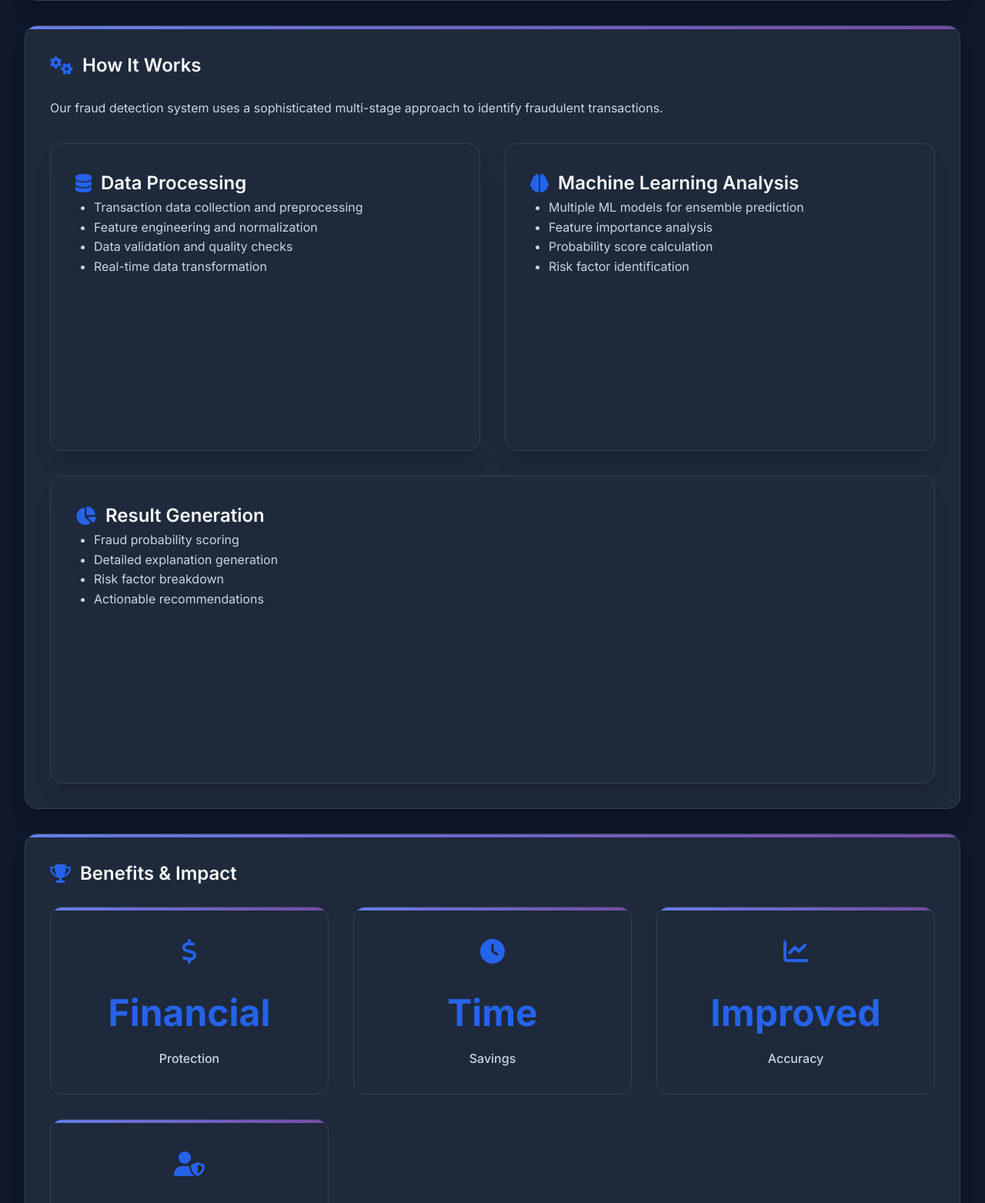
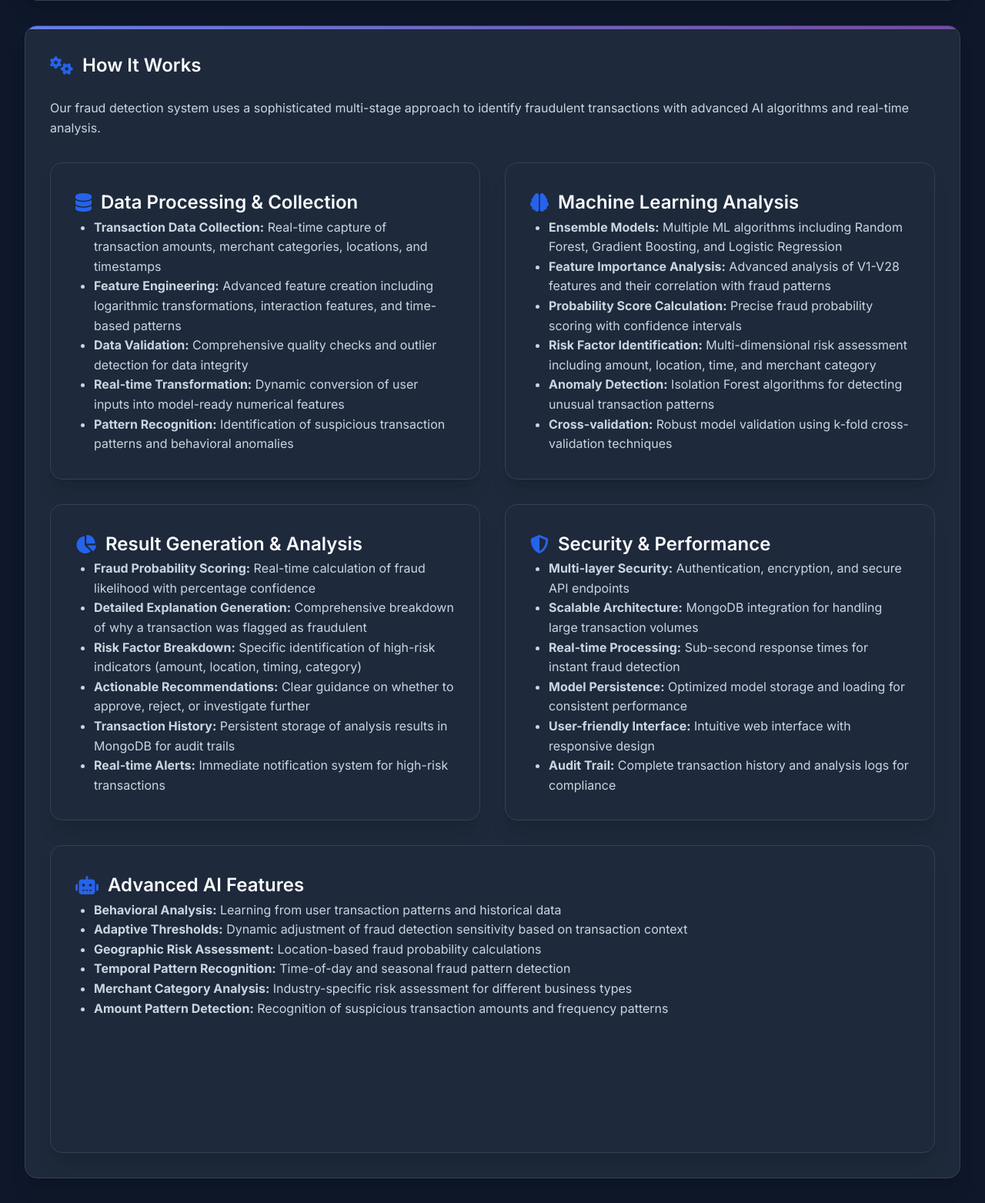
Before and after one commit to Bhogesh02/FraudGuard, a Flask app: page /about in a window 1280 px wide. Shown: the part 2835-4398 px from the top of the page at 77% size. Run offline with Flask 3, Linux system fonts and the light colour scheme.

Commit message:
about adding

```diff
--- a/templates/about.html
+++ b/templates/about.html
@@ -368,20 +368,21 @@
                 </h2>
             </div>
             <p style="color: var(--text-secondary); margin-bottom: 2rem;">
-                Our fraud detection system uses a sophisticated multi-stage approach to identify fraudulent transactions.
+                Our fraud detection system uses a sophisticated multi-stage approach to identify fraudulent transactions with advanced AI algorithms and real-time analysis.
             </p>
 
             <div class="analytics-container">
                 <div class="chart-container">
                     <h3 class="card-title">
                         <i class="fas fa-database"></i>
-                        Data Processing
+                        Data Processing & Collection
                     </h3>
                     <ul style="color: var(--text-secondary); padding-left: 1.5rem;">
-                        <li>Transaction data collection and preprocessing</li>
-                        <li>Feature engineering and normalization</li>
-                        <li>Data validation and quality checks</li>
-                        <li>Real-time data transformation</li>
+                        <li><strong>Transaction Data Collection:</strong> Real-time capture of transaction amounts, merchant categories, locations, and timestamps</li>
+                        <li><strong>Feature Engineering:</strong> Advanced feature creation including logarithmic transformations, interaction features, and time-based patterns</li>
+                        <li><strong>Data Validation:</strong> Comprehensive quality checks and outlier detection for data integrity</li>
+                        <li><strong>Real-time Transformation:</strong> Dynamic conversion of user inputs into model-ready numerical features</li>
+                        <li><strong>Pattern Recognition:</strong> Identification of suspicious transaction patterns and behavioral anomalies</li>
                     </ul>
                 </div>
 
@@ -391,25 +392,61 @@
                         Machine Learning Analysis
                     </h3>
                     <ul style="color: var(--text-secondary); padding-left: 1.5rem;">
-                        <li>Multiple ML models for ensemble prediction</li>
-                        <li>Feature importance analysis</li>
-                        <li>Probability score calculation</li>
-                        <li>Risk factor identification</li>
+                        <li><strong>Ensemble Models:</strong> Multiple ML algorithms including Random Forest, Gradient Boosting, and Logistic Regression</li>
+                        <li><strong>Feature Importance Analysis:</strong> Advanced analysis of V1-V28 features and their correlation with fraud patterns</li>
+                        <li><strong>Probability Score Calculation:</strong> Precise fraud probability scoring with confidence intervals</li>
+                        <li><strong>Risk Factor Identification:</strong> Multi-dimensional risk assessment including amount, location, time, and merchant category</li>
+                        <li><strong>Anomaly Detection:</strong> Isolation Forest algorithms for detecting unusual transaction patterns</li>
+                        <li><strong>Cross-validation:</strong> Robust model validation using k-fold cross-validation techniques</li>
+                    </ul>
+                </div>
+            </div>
+
+            <div class="analytics-container" style="margin-top: 2rem;">
+                <div class="chart-container">
+                    <h3 class="card-title">
+                        <i class="fas fa-chart-pie"></i>
+                        Result Generation & Analysis
+                    </h3>
+                    <ul style="color: var(--text-secondary); padding-left: 1.5rem;">
+                        <li><strong>Fraud Probability Scoring:</strong> Real-time calculation of fraud likelihood with percentage confidence</li>
+                        <li><strong>Detailed Explanation Generation:</strong> Comprehensive breakdown of why a transaction was flagged as fraudulent</li>
+                        <li><strong>Risk Factor Breakdown:</strong> Specific identification of high-risk indicators (amount, location, timing, category)</li>
+                        <li><strong>Actionable Recommendations:</strong> Clear guidance on whether to approve, reject, or investigate further</li>
+                        <li><strong>Transaction History:</strong> Persistent storage of analysis results in MongoDB for audit trails</li>
+                        <li><strong>Real-time Alerts:</strong> Immediate notification system for high-risk transactions</li>
+                    </ul>
+                </div>
+
+                <div class="chart-container">
+                    <h3 class="card-title">
+                        <i class="fas fa-shield-alt"></i>
+                        Security & Performance
+                    </h3>
+                    <ul style="color: var(--text-secondary); padding-left: 1.5rem;">
+                        <li><strong>Multi-layer Security:</strong> Authentication, encryption, and secure API endpoints</li>
+                        <li><strong>Scalable Architecture:</strong> MongoDB integration for handling large transaction volumes</li>
+                        <li><strong>Real-time Processing:</strong> Sub-second response times for instant fraud detection</li>
+                        <li><strong>Model Persistence:</strong> Optimized model storage and loading for consistent performance</li>
+                        <li><strong>User-friendly Interface:</strong> Intuitive web interface with responsive design</li>
+                        <li><strong>Audit Trail:</strong> Complete transaction history and analysis logs for compliance</li>
                     </ul>
                 </div>
             </div>
 
             <div class="chart-container" style="margin-top: 2rem;">
                 <h3 class="card-title">
-                    <i class="fas fa-chart-pie"></i>
-                    Result Generation
+                    <i class="fas fa-robot"></i>
+                    Advanced AI Features
                 </h3>
                 <ul style="color: var(--text-secondary); padding-left: 1.5rem;">
-                    <li>Fraud probability scoring</li>
-                    <li>Detailed explanation generation</li>
-                    <li>Risk factor breakdown</li>
-                    <li>Actionable recommendations</li>
-            </ul>
+                    <li><strong>Behavioral Analysis:</strong> Learning from user transaction patterns and historical data</li>
+                    <li><strong>Adaptive Thresholds:</strong> Dynamic adjustment of fraud detection sensitivity based on transaction context</li>
+                    <li><strong>Geographic Risk Assessment:</strong> Location-based fraud probability calculations</li>
+                    <li><strong>Temporal Pattern Recognition:</strong> Time-of-day and seasonal fraud pattern detection</li>
+                    <li><strong>Merchant Category Analysis:</strong> Industry-specific risk assessment for different business types</li>
+                    <li><strong>Amount Pattern Detection:</strong> Recognition of suspicious transaction amounts and frequency patterns</li>
+                </ul>
             </div>
         </div>
 
--- a/templates/support.html
+++ b/templates/support.html
@@ -36,8 +36,8 @@
                 <ul style="color: var(--text-secondary); font-size: 1rem;">
                     <li>Email: <a href="mailto:support@fraudguard.com">support@fraudguard.com</a></li>
                     <li>Phone: <a href="tel:+1234567890">+1 234 567 890</a></li>
-                    <li>Team Lead: Katna Lavanya</li>
-                    <li>Support Team: Molli Tejaswi, Mutchi Divya, Kuppili Shirisha Rao</li>
+
+                    <li>Team Members: Molli Tejaswi, Mutchi Divya, Kuppili Shirisha Rao,Katna Lavanya</li>
                 </ul>
             </div>
             <div class="card mb-4">
```
